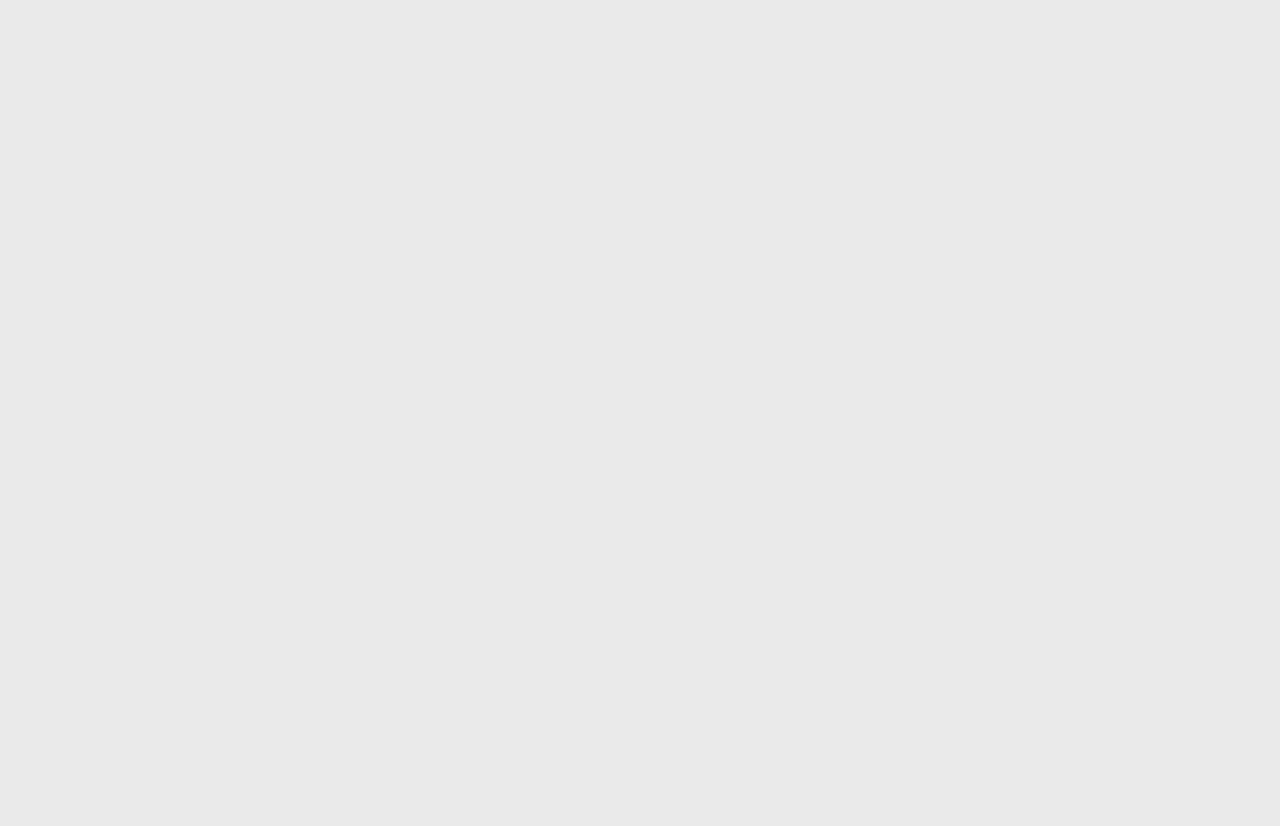
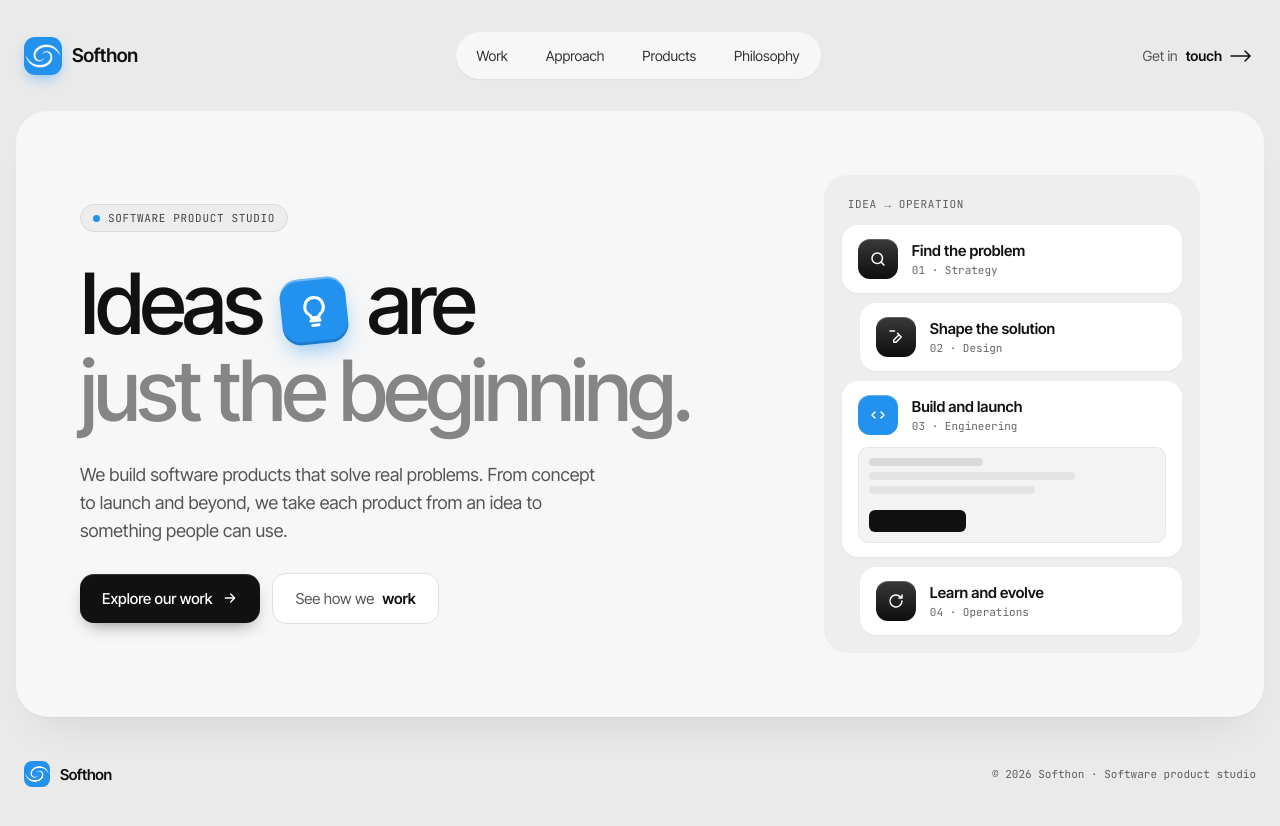
Before and after one commit to softhon/website, a Next.js app: page / in a window 1280 px wide. Shown: the top 826 px of the page. Before the commit the page ends 800 px from the top, so only its background shows below. Built offline with nearby package versions, Linux system fonts and the light colour scheme.

Commit message:
feat: add site header, hero and footer

```diff
--- a/app/layout.tsx
+++ b/app/layout.tsx
@@ -1,5 +1,7 @@
 import type { Metadata } from "next";
 import { Inter_Tight, JetBrains_Mono } from "next/font/google";
+import { SiteFooter } from "@/components/layout/SiteFooter";
+import { SiteHeader } from "@/components/layout/SiteHeader";
 import "./globals.css";
 
 const interTight = Inter_Tight({
@@ -10,6 +12,8 @@ const interTight = Inter_Tight({
 const jetbrainsMono = JetBrains_Mono({
   variable: "--font-jetbrains-mono",
   subsets: ["latin"],
+  fallback: ["monospace"],
+  adjustFontFallback: false,
 });
 
 export const metadata: Metadata = {
@@ -26,7 +30,11 @@ export default function RootLayout({
   return (
     <html lang="en" className={`${interTight.variable} ${jetbrainsMono.variable}`}>
       <body>
-        <div className="flex flex-col gap-5 px-4 pt-5 pb-10">{children}</div>
+        <div className="flex flex-col gap-5 px-4 pt-5 pb-10">
+          <SiteHeader />
+          {children}
+          <SiteFooter />
+        </div>
       </body>
     </html>
   );
--- a/app/page.tsx
+++ b/app/page.tsx
@@ -1,3 +1,9 @@
+import { Hero } from "@/components/home/Hero";
+
 export default function Home() {
-  return <main />;
+  return (
+    <main className="flex flex-col gap-5">
+      <Hero />
+    </main>
+  );
 }
--- a/lib/utils.ts
+++ b/lib/utils.ts
@@ -1,8 +1,6 @@
 import { clsx, type ClassValue } from "clsx"
 import { extendTailwindMerge } from "tailwind-merge"
 
-// Teach tailwind-merge about the custom radius and shadow tokens in globals.css
-// so they override, rather than sit alongside, conflicting classes.
 const twMerge = extendTailwindMerge({
   extend: {
     theme: {
```
